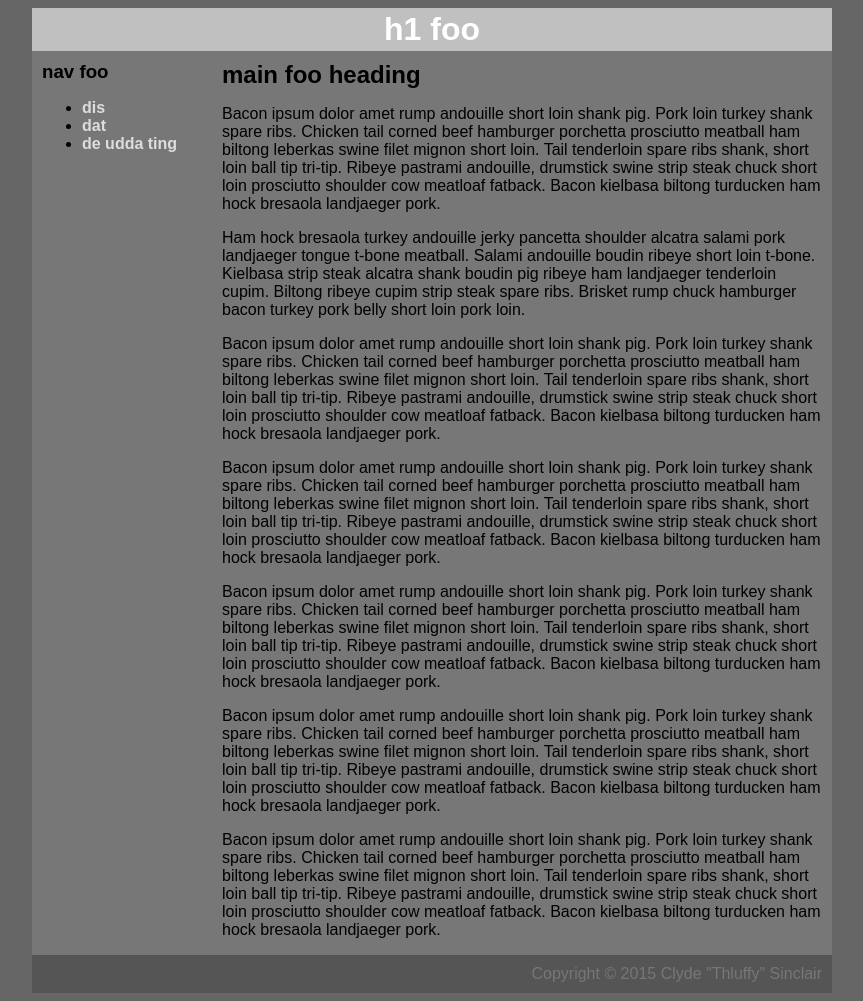
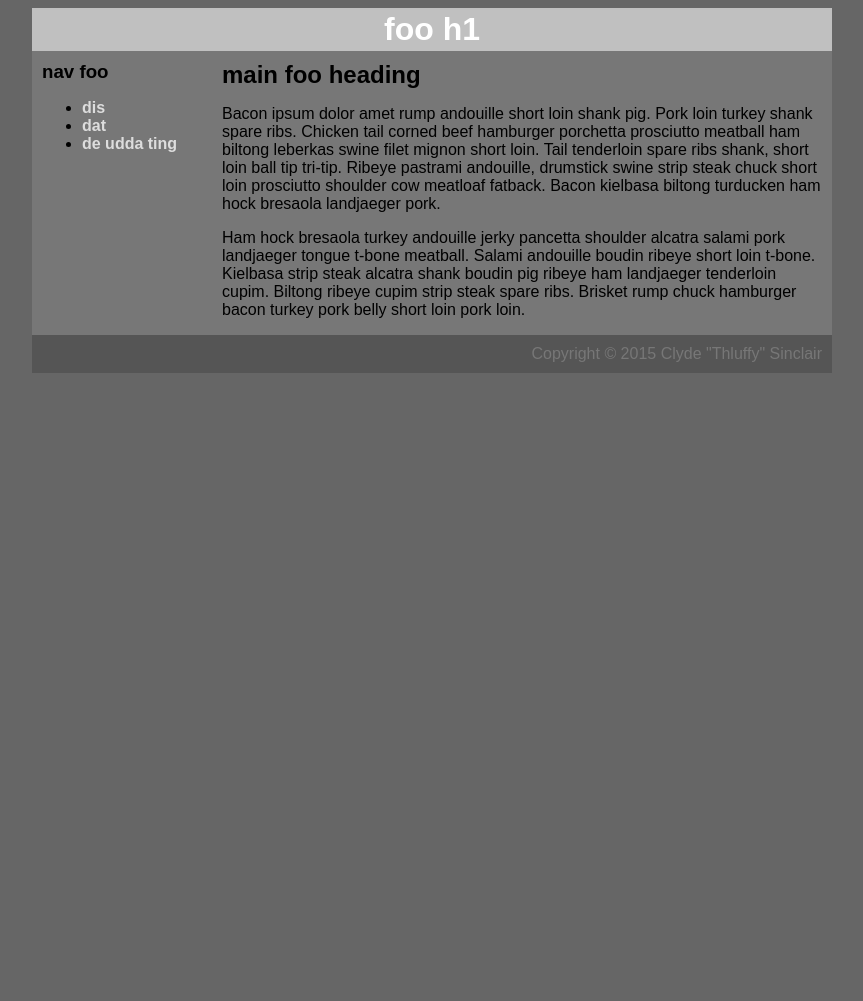
Before and after one commit to ship-engine-room/reactor, a plain HTML site: page demo_css/site05_navmain/index.html in a window 1280 px wide. Shown: the whole page, without its empty margins (208-1071 px from the left). After the commit the page ends 800 px from the top, so only its background shows below. Drawn offline with Linux system fonts and the light colour scheme.

Commit message:
all h1 foo

```diff
--- a/demo_css/site05_navmain/index.html
+++ b/demo_css/site05_navmain/index.html
@@ -11,7 +11,7 @@
     <div id="container">
 
       <div id="header">
-	<h1>h1 foo</h1>
+	<h1>foo h1</h1>
       </div>
 
       <div id="content">
@@ -26,23 +26,18 @@
 
 	<div id="main">
 	  <h2>main foo heading</h2>
-      <!-- from baconipsum.com -->
-      <p>Bacon ipsum dolor amet rump andouille short loin shank pig. Pork loin turkey shank spare ribs. Chicken tail corned beef hamburger porchetta prosciutto meatball ham biltong leberkas swine filet mignon short loin. Tail tenderloin spare ribs shank, short loin ball tip tri-tip. Ribeye pastrami andouille, drumstick swine strip steak chuck short loin prosciutto shoulder cow meatloaf fatback. Bacon kielbasa biltong turducken ham hock bresaola landjaeger pork.
 
-      <p>Ham hock bresaola turkey andouille jerky pancetta shoulder alcatra salami pork landjaeger tongue t-bone meatball. Salami andouille boudin ribeye short loin t-bone. Kielbasa strip steak alcatra shank boudin pig ribeye ham landjaeger tenderloin cupim. Biltong ribeye cupim strip steak spare ribs. Brisket rump chuck hamburger bacon turkey pork belly short loin pork loin.
+	  <!-- from baconipsum.com -->
+	  <p>Bacon ipsum dolor amet rump andouille short loin shank pig. Pork loin turkey shank spare ribs. Chicken tail corned beef hamburger porchetta prosciutto meatball ham biltong leberkas swine filet mignon short loin. Tail tenderloin spare ribs shank, short loin ball tip tri-tip. Ribeye pastrami andouille, drumstick swine strip steak chuck short loin prosciutto shoulder cow meatloaf fatback. Bacon kielbasa biltong turducken ham hock bresaola landjaeger pork.
 
-      <p>Bacon ipsum dolor amet rump andouille short loin shank pig. Pork loin turkey shank spare ribs. Chicken tail corned beef hamburger porchetta prosciutto meatball ham biltong leberkas swine filet mignon short loin. Tail tenderloin spare ribs shank, short loin ball tip tri-tip. Ribeye pastrami andouille, drumstick swine strip steak chuck short loin prosciutto shoulder cow meatloaf fatback. Bacon kielbasa biltong turducken ham hock bresaola landjaeger pork.
-      <p>Bacon ipsum dolor amet rump andouille short loin shank pig. Pork loin turkey shank spare ribs. Chicken tail corned beef hamburger porchetta prosciutto meatball ham biltong leberkas swine filet mignon short loin. Tail tenderloin spare ribs shank, short loin ball tip tri-tip. Ribeye pastrami andouille, drumstick swine strip steak chuck short loin prosciutto shoulder cow meatloaf fatback. Bacon kielbasa biltong turducken ham hock bresaola landjaeger pork.
-      <p>Bacon ipsum dolor amet rump andouille short loin shank pig. Pork loin turkey shank spare ribs. Chicken tail corned beef hamburger porchetta prosciutto meatball ham biltong leberkas swine filet mignon short loin. Tail tenderloin spare ribs shank, short loin ball tip tri-tip. Ribeye pastrami andouille, drumstick swine strip steak chuck short loin prosciutto shoulder cow meatloaf fatback. Bacon kielbasa biltong turducken ham hock bresaola landjaeger pork.
-      <p>Bacon ipsum dolor amet rump andouille short loin shank pig. Pork loin turkey shank spare ribs. Chicken tail corned beef hamburger porchetta prosciutto meatball ham biltong leberkas swine filet mignon short loin. Tail tenderloin spare ribs shank, short loin ball tip tri-tip. Ribeye pastrami andouille, drumstick swine strip steak chuck short loin prosciutto shoulder cow meatloaf fatback. Bacon kielbasa biltong turducken ham hock bresaola landjaeger pork.
-      <p>Bacon ipsum dolor amet rump andouille short loin shank pig. Pork loin turkey shank spare ribs. Chicken tail corned beef hamburger porchetta prosciutto meatball ham biltong leberkas swine filet mignon short loin. Tail tenderloin spare ribs shank, short loin ball tip tri-tip. Ribeye pastrami andouille, drumstick swine strip steak chuck short loin prosciutto shoulder cow meatloaf fatback. Bacon kielbasa biltong turducken ham hock bresaola landjaeger pork.
+	  <p>Ham hock bresaola turkey andouille jerky pancetta shoulder alcatra salami pork landjaeger tongue t-bone meatball. Salami andouille boudin ribeye short loin t-bone. Kielbasa strip steak alcatra shank boudin pig ribeye ham landjaeger tenderloin cupim. Biltong ribeye cupim strip steak spare ribs. Brisket rump chuck hamburger bacon turkey pork belly short loin pork loin.
 
 	</div>
       </div>
 
-	<div id="footer">
-	  Copyright &copy; 2015 Clyde "Thluffy" Sinclair
-	</div>
+      <div id="footer">
+	Copyright &copy; 2015 Clyde "Thluffy" Sinclair
+      </div>
 
     </div> <!--close container-->
 
```
Also changed, not shown: demo_css/index.html (+5 -3 lines), demo_css/site00_noCSS/index.html (+4 -4 lines), demo_css/site01_htmltags/index.html (+1 -1 lines), demo_css/site02_classes/index.html (+1 -1 lines), demo_css/site03_divs/index.html (+1 -1 lines), demo_css/site04_divs/index.html (+2 -1 lines), demo_css/site06_class-subsets/index.html (+2 -1 lines).
